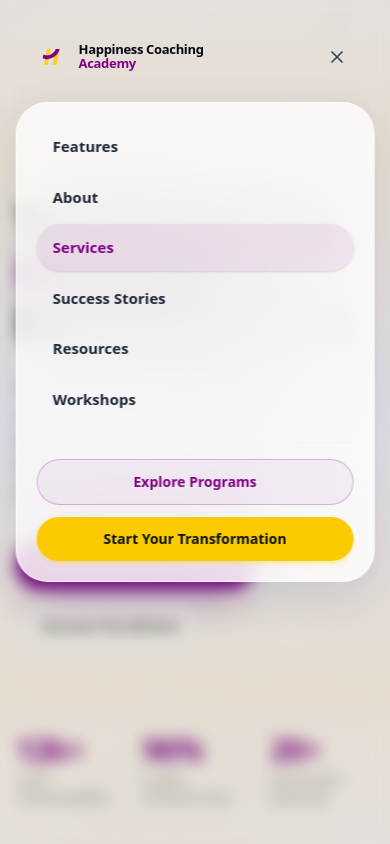
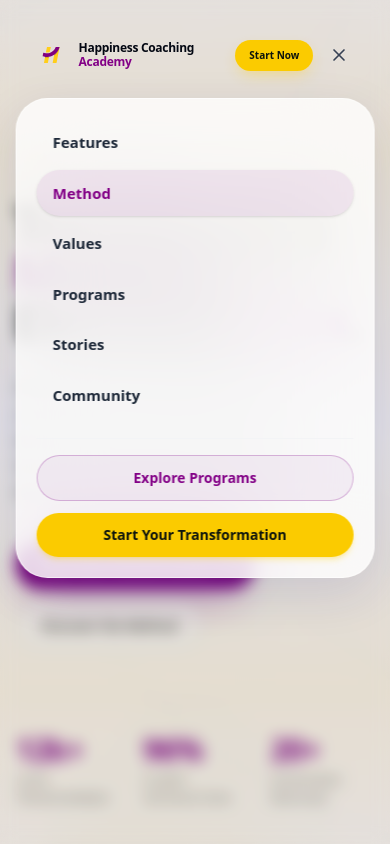
Before and after one commit to DRISYA-PK/happy2, a Next.js app in the folder frontend/: page / in a window 390 px wide. Both pictures are taken after a click on the button 337 px from the left and 57 px from the top of the page. Shown: the top 844 px of the page. Built offline with nearby package versions, Linux system fonts and the light colour scheme; a web font is replaced by a local one.

Commit message:
feat: implement responsive Navbar component with scroll-aware styling and mobile menu support

```diff
--- a/frontend/src/app/components/landing/Navbar2.tsx
+++ /dev/null
@@ -1,60 +0,0 @@
-import { motion } from "motion/react";
-import { BrandMark } from "./decor";
-
-const links = [
-  { label: "Features", href: "#features" },
-  { label: "About", href: "#about" },
-  { label: "Programs", href: "#programs" },
-  { label: "Testimonials", href: "#testimonials" },
-  { label: "Resources", href: "#resources" },
-  { label: "Contact", href: "#contact" },
-];
-
-export function Navbar() {
-  return (
-    <motion.header
-      initial={{ y: -24, opacity: 0 }}
-      animate={{ y: 0, opacity: 1 }}
-      transition={{ duration: 0.8, ease: [0.22, 1, 0.36, 1] }}
-      className="fixed inset-x-0 top-4 z-50 flex justify-center px-4"
-    >
-      <nav className="glass-pill flex w-full max-w-6xl items-center gap-6 rounded-full px-4 py-2.5 md:px-6">
-        <a href="#" className="flex items-center gap-2.5 pl-1">
-          <BrandMark className="h-9 w-9" />
-          <span className="font-display text-sm font-bold tracking-tight text-[var(--nature-black)] md:text-[15px]">
-            Happiness Coaching<span className="text-[var(--purple-brand)]"> Academy</span>
-          </span>
-        </a>
-
-        <ul className="mx-auto hidden items-center gap-7 lg:flex">
-          {links.map((link) => (
-            <li key={link.label}>
-              <a
-                href={link.href}
-                className="text-[13.5px] font-medium text-[var(--nature-black)]/70 transition-colors hover:text-[var(--purple-brand)]"
-              >
-                {link.label}
-              </a>
-            </li>
-          ))}
-        </ul>
-
-        <div className="ml-auto flex items-center gap-2 lg:ml-0">
-          <a
-            href="#programs"
-            className="hidden rounded-full px-4 py-2 text-[13px] font-medium text-[var(--purple-brand)] transition-colors hover:bg-white/60 md:inline-flex"
-          >
-            Explore Programs
-          </a>
-          <a
-            href="#contact"
-            className="group relative inline-flex items-center gap-1.5 rounded-full bg-[var(--nature-black)] px-4 py-2 text-[13px] font-medium text-white shadow-[0_8px_24px_-8px_rgba(17,24,16,0.5)] transition-all hover:bg-[var(--purple-brand)] hover:shadow-[0_10px_30px_-8px_rgba(128,0,128,0.5)]"
-          >
-            Start Your Transformation
-            <span className="transition-transform group-hover:translate-x-0.5">-&gt;</span>
-          </a>
-        </div>
-      </nav>
-    </motion.header>
-  );
-}
--- a/frontend/src/app/components/layout/Navbar.tsx
+++ b/frontend/src/app/components/layout/Navbar.tsx
@@ -8,11 +8,11 @@ import { motion } from "motion/react";
 
 const navLinks = [
   { label: "Features", href: "#features" },
-  { label: "About", href: "#about" },
-  { label: "Services", href: "#programs" },
-  { label: "Success Stories", href: "#testimonials" },
-  { label: "Resources", href: "#gallery" },
-  { label: "Workshops", href: "#workshops" },
+  { label: "Method", href: "#what-hca-does" },
+  { label: "Values", href: "#core-values" },
+  { label: "Programs", href: "#programs" },
+  { label: "Stories", href: "#testimonials" },
+  { label: "Community", href: "#community" },
 ];
 
 export function Navbar() {
@@ -99,8 +99,9 @@ export function Navbar() {
               className="h-9 w-9 flex-shrink-0 object-contain transition-all duration-300 sm:h-10 sm:w-10 xl:h-11 xl:w-11"
               priority
             />
-            <span className="font-display max-w-[9.5rem] text-[13px] font-extrabold leading-[1.05] text-gray-950 sm:max-w-none sm:text-[15px] xl:text-base">
-              Happiness Coaching <span className="text-primary">Academy</span>
+            <span className="font-display max-w-[9.5rem] text-[12px] sm:text-[14px] xl:text-base font-extrabold leading-[1.15] text-gray-950 block">
+              Happiness Coaching<br />
+              <span className="text-primary">Academy</span>
             </span>
           </Link>
 
@@ -157,7 +158,7 @@ export function Navbar() {
               Explore Programs
             </Link>
             <Link
-              href="#transform"
+              href="#cta"
               className="
                 rounded-full px-5 py-3
                 text-sm font-bold text-secondary-foreground
@@ -172,12 +173,30 @@ export function Navbar() {
             </Link>
           </div>
 
+          <div className="flex items-center gap-2 xl:hidden">
+            <Link
+              href="#cta"
+              className="
+                rounded-full px-3.5 py-2 sm:px-4 sm:py-2.5
+                text-[10px] sm:text-xs font-extrabold text-secondary-foreground
+                bg-secondary hover:bg-secondary/90
+                shadow-[0_6px_15px_-4px_rgba(255,206,27,0.45)]
+                transition-all duration-300 hover:translate-y-[-0.5px]
+                focus-visible:outline-none focus-visible:ring-2 focus-visible:ring-secondary/50
+                flex items-center justify-center shrink-0
+              "
+            >
+              <span className="hidden sm:inline">Start Your Transformation</span>
+              <span className="inline sm:hidden">Start Now</span>
+            </Link>
+
             <button
               className="
-              flex h-10 w-10 items-center justify-center rounded-full xl:hidden
+                flex h-9 w-9 sm:h-10 sm:w-10 items-center justify-center rounded-full
                 text-gray-700 transition-colors duration-200
                 hover:bg-primary/8 hover:text-primary
                 focus-visible:outline-none focus-visible:ring-2 focus-visible:ring-primary/50
+                shrink-0
               "
               onClick={() => setMenuOpen((open) => !open)}
               aria-label={menuOpen ? "Close menu" : "Open menu"}
@@ -190,6 +209,7 @@ export function Navbar() {
                 <Menu className="h-5 w-5" aria-hidden="true" />
               )}
             </button>
+          </div>
         </motion.nav>
 
         <div
@@ -252,7 +272,7 @@ export function Navbar() {
                 Explore Programs
               </Link>
               <Link
-                href="#transform"
+                href="#cta"
                 onClick={closeMenu}
                 className="
                   w-full rounded-full px-6 py-3 text-center
```
Lines whose indentation alone changed are shown as unchanged.
